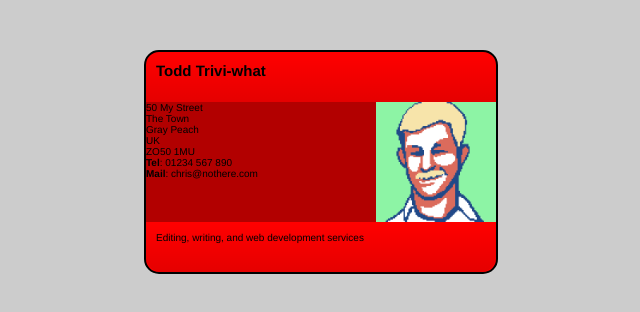
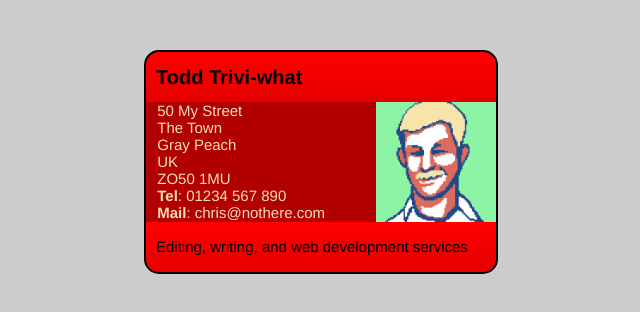
Before and after one commit to toddtrivisonno/fundamentals-css, a plain HTML site: page index.html in a window 1280 px wide. Shown: the whole page, without its empty margins (319-959 px from the left). Drawn offline with Linux system fonts and the light colour scheme.

Commit message:
add article padding and footer adjustments

```diff
--- a/style.css
+++ b/style.css
@@ -25,6 +25,17 @@ body {
   float: right;
 }
 
+.card h2 {
+  font-size: 2em;
+  line-height: 1.5em;
+}
+
+ .card article p {
+  font-size: 1.5em;
+  padding-left: 0.75em;
+  color: wheat;
+ }
+
  /* Header and Footer Styles */
 .card header {
  background-image: linear-gradient(to top,rgba(0,0,0,0.1), rgba(0,0,0,0));
@@ -41,6 +52,11 @@ body {
   padding: 1em;
 }
 
+.card footer p {
+  font-size: 1.5em;
+  line-height: 2em;
+}
+
  /* Card Container Styles */
 
  .card {
```
